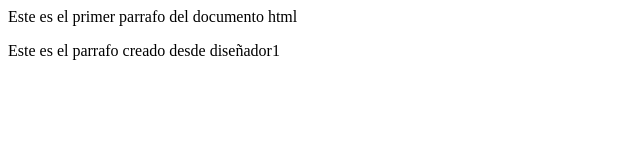
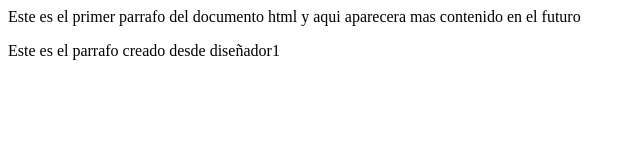
Before and after one commit to arkam20/proyecto_empresa_b, a plain HTML site: page index.html in a window 1280 px wide. Shown: the whole page, without its empty margins (0-640 px from the left). Drawn offline with Linux system fonts and the light colour scheme.

Commit message:
haciendo prueba de hacer commit desde VC

```diff
--- a/index.html
+++ b/index.html
@@ -7,7 +7,7 @@
         <link ref="stylesheet" type="text/css" href="css/estilos.css">
     </head>
     <body>
-        <p>Este es el primer parrafo del documento html</p>
+        <p>Este es el primer parrafo del documento html y aqui aparecera mas contenido en el futuro</p>
         <p> Este es el parrafo creado desde diseñador1</p>
 
     </body>
```
